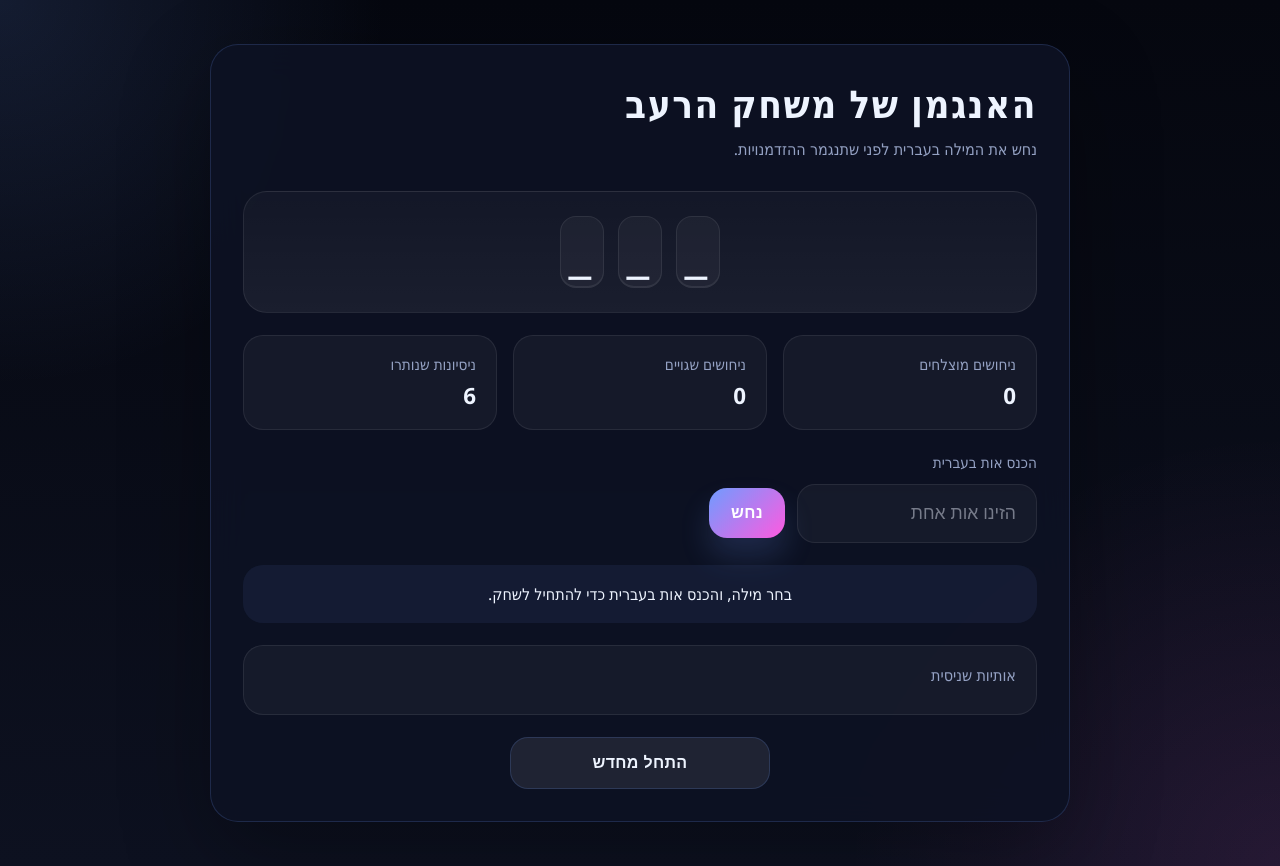
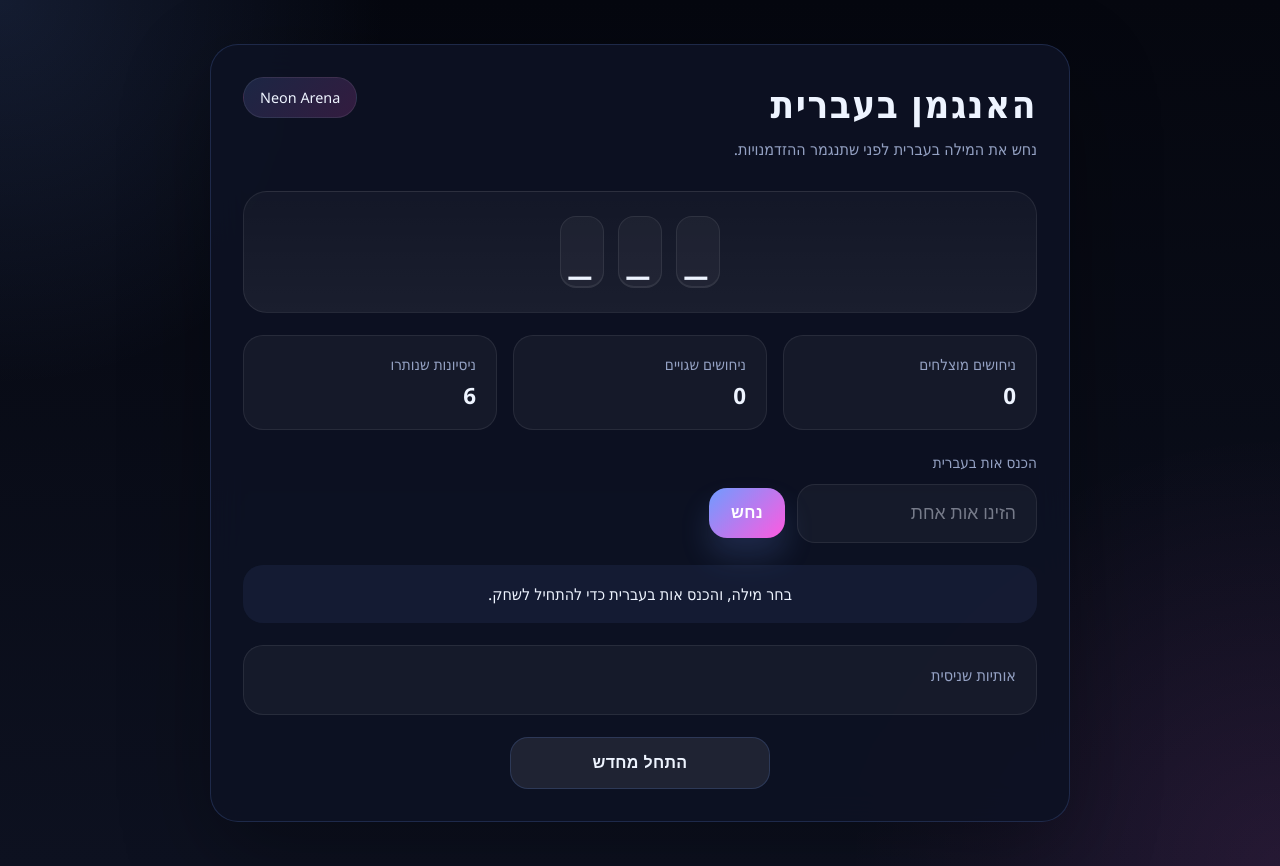
Before and after one commit to myaiplayground37-sys/hunger-game, a plain HTML site: page index.html in a window 1280 px wide. Drawn offline with Linux system fonts and the light colour scheme.

Commit message:
Changed the header text

```diff
--- a/index.html
+++ b/index.html
@@ -3,7 +3,7 @@
   <head>
     <meta charset="UTF-8" />
     <meta name="viewport" content="width=device-width, initial-scale=1.0" />
-    <title>האנגמן של משחק הרעב</title>
+    <title>האנגמן בעברית</title>
     <link rel="stylesheet" href="styles.css" />
   </head>
   <body>
@@ -11,9 +11,10 @@
       <section class="game-panel glass-card">
         <div class="title-row">
           <div>
-            <h1>האנגמן של משחק הרעב</h1>
+            <h1>האנגמן בעברית</h1>
             <p class="subtitle">נחש את המילה בעברית לפני שתנגמר ההזדמנויות.</p>
           </div>
+          <div class="badge">Neon Arena</div>
         </div>
 
         <div class="board">
@@ -63,7 +64,6 @@
       </section>
     </main>
 
-    <div id="confettiContainer" class="confetti-container" aria-hidden="true"></div>
     <script src="script.js"></script>
   </body>
 </html>
```
Also changed, not shown: 1 other file.
